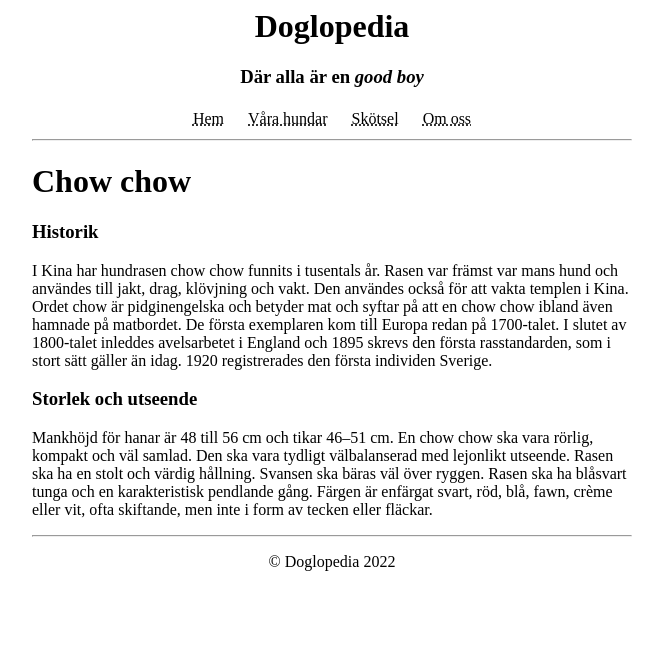
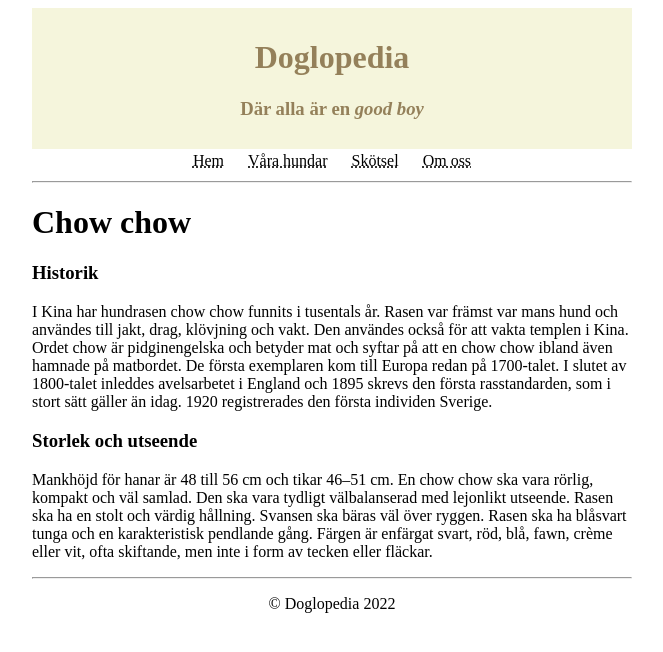
Before and after one commit to majaengwall/doglopedia, a plain HTML site: page index.html in a window 1280 px wide. Shown: the whole page, without its empty margins (308-971 px from the left). Drawn offline with Linux system fonts and the light colour scheme.

Commit message:
ändrade färger på översta diven

```diff
--- a/main.css
+++ b/main.css
@@ -9,6 +9,9 @@ image {
 
 .titel {
     text-align: center;
+    background-color: rgb(245, 245, 220);
+    color: rgb(148, 128, 90);
+    padding: 10px;
 }
 
 table {
```
Also changed, not shown: index.html (+1 -1 lines).
